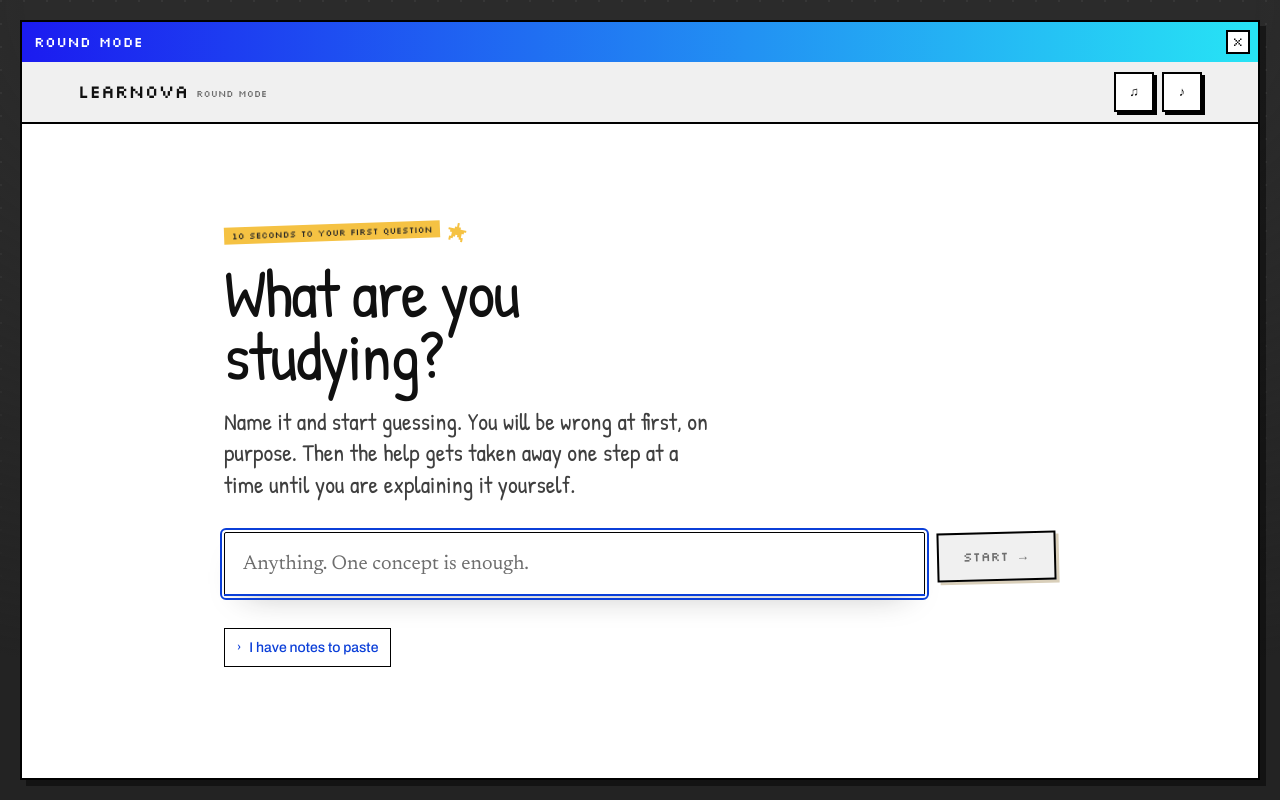
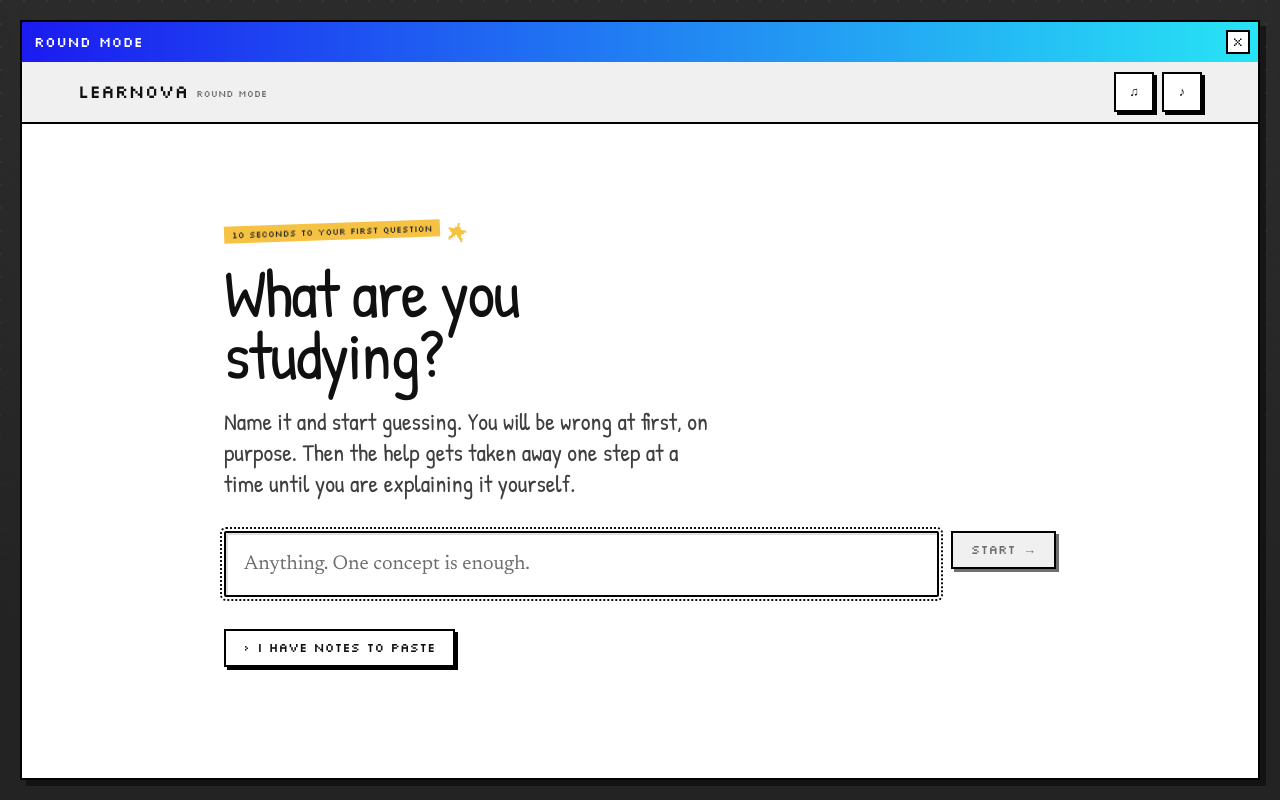
Before and after one commit to ranveerlabs/learnova-v2, a Next.js app: page /round in a window 1280 px wide. Built offline with nearby package versions, Linux system fonts and the light colour scheme.

Commit message:
entry and setup controls onto the window primitives
the topic field was a ruled leaf with an accent underline that swept in on
focus, which is a paper idiom and read as a stray blue rule under the box. its
an xp-field now, hard border with a sunk inner edge and a dotted focus outline

```diff
--- a/app/debate/setup.tsx
+++ b/app/debate/setup.tsx
@@ -162,7 +162,7 @@ function SideSlab({
         ["--swing" as string]: swing,
         background: paper,
       }}
-      className="stuck sticker flex min-h-[4.5rem] items-center justify-center border-[2.5px] border-sheet-ink px-5 py-4 font-pixel text-[0.9375rem] leading-none text-[#262626] disabled:cursor-not-allowed disabled:border-line-strong disabled:bg-sunk disabled:text-ink-faint"
+      className="xp-btn min-h-[4.5rem] w-full px-5 py-4 text-[0.9375rem] text-[#101010]"
     >
       {word}
     </button>
@@ -213,10 +213,10 @@ function Opponent({
             onClick={() => onPick(o.id)}
             aria-pressed={on}
             title={o.title}
-            className={`key inline-flex items-center gap-2 border-2 px-3 py-2 font-pixel text-[0.625rem] leading-none ${
+            className={`key inline-flex items-center gap-2 border-2 border-line px-3 py-2 font-pixel text-[0.625rem] leading-none ${
               on
-                ? "translate-y-[2px] border-sheet-ink bg-accent-wash text-ink shadow-[inset_0_2px_0_rgb(20_26_38/0.18)]"
-                : "border-line-strong text-ink-soft shadow-[0_2px_0_var(--line-strong)] hover:border-accent hover:text-ink"
+                ? "translate-x-[2px] translate-y-[2px] bg-accent-wash text-ink"
+                : "bg-page text-ink-soft shadow-[2px_2px_0_var(--line)] hover:bg-accent-wash"
             }`}
           >
             <PixelSprite name={o.sprite} scale={2} />
@@ -390,10 +390,10 @@ function Choice({
             onClick={() => onPick(o.id)}
             aria-pressed={value === o.id}
             title={o.title}
-            className={`key inline-flex min-h-[2.5rem] items-center border-2 px-3.5 py-1.5 font-sans text-[0.875rem] font-medium ${
+            className={`key inline-flex min-h-[2.5rem] items-center border-2 border-line px-3.5 py-1.5 font-pixel text-[0.6875rem] ${
               value === o.id
-                ? "translate-y-[2px] border-sheet-ink bg-accent-wash text-ink shadow-[inset_0_2px_0_rgb(20_26_38/0.18)]"
-                : "border-line-strong text-ink-soft shadow-[0_2px_0_var(--line-strong)] hover:border-accent hover:text-ink"
+                ? "translate-x-[2px] translate-y-[2px] bg-accent-wash text-ink"
+                : "bg-page text-ink-soft shadow-[2px_2px_0_var(--line)] hover:bg-accent-wash"
             }`}
           >
             {o.name}
--- a/app/round/entry.tsx
+++ b/app/round/entry.tsx
@@ -102,12 +102,8 @@ export function Entry({
               onChange={(e) => setTopic(e.target.value)}
               placeholder="Anything. One concept is enough."
               aria-label="What are you studying?"
-              className="leaf w-full border border-line bg-page font-read text-[1.25rem] text-ink caret-accent placeholder:text-ink-faint"
+              className="xp-field w-full px-4 py-3.5 font-read text-[1.25rem] text-ink caret-accent placeholder:text-ink-faint"
               style={{ padding: "1rem 1.125rem" }}
-            />
-            <span
-              aria-hidden
-              className="sweep pointer-events-none absolute inset-x-0 bottom-0 h-[2px] bg-accent"
             />
           </div>
 
@@ -115,7 +111,7 @@ export function Entry({
             type="submit"
             disabled={!topic.trim()}
             style={{ ["--tilt" as string]: "-1.4deg" }}
-            className="stuck sticker inline-flex shrink-0 items-center gap-2 self-start border-[2.5px] border-sheet-ink bg-supply-gold px-6 py-4 font-pixel text-[0.8125rem] leading-none text-[#262626] disabled:cursor-not-allowed disabled:border-line-strong disabled:bg-sunk disabled:text-ink-faint"
+            className="xp-btn xp-btn-go shrink-0 self-start px-6 py-4"
           >
             start
             <span aria-hidden className="arrow">
@@ -128,7 +124,7 @@ export function Entry({
           <div className="flex flex-col gap-2">
             <p
               style={{ fontVariationSettings: '"wdth" 88' }}
-              className="font-sans text-[0.6875rem] font-semibold uppercase tracking-[0.15em] text-ink-faint"
+              className="font-pixel text-[0.6875rem] uppercase text-ink-faint"
             >
               Pick up where you left off
             </p>
@@ -153,7 +149,7 @@ export function Entry({
         className="rise group flex flex-col gap-3"
         style={{ ["--i" as string]: 2 }}
       >
-        <summary className="fold-key inline-flex w-fit cursor-pointer list-none items-center gap-2 border border-line-strong px-3 py-2 font-sans text-[0.875rem] font-medium text-accent group-open:border-line-strong group-open:text-ink-soft">
+        <summary className="fold-key xp-btn w-fit cursor-pointer list-none">
           <span
             aria-hidden
             className="inline-block text-[0.75rem] leading-none transition-transform duration-200 group-open:rotate-90"
@@ -206,7 +202,7 @@ function Resume({
   return (
     <button
       onClick={() => onStart(record.topic)}
-      className="lift group flex w-full items-center gap-3 border border-line bg-page px-3.5 py-2.5 text-left hover:border-accent"
+      className="lift group flex w-full items-center gap-3 border-2 border-line bg-page px-3.5 py-2.5 text-left hover:bg-accent-wash"
     >
       <span className="min-w-0 flex-1">
         <span className="block truncate font-read text-[1.0625rem] text-ink">
```
